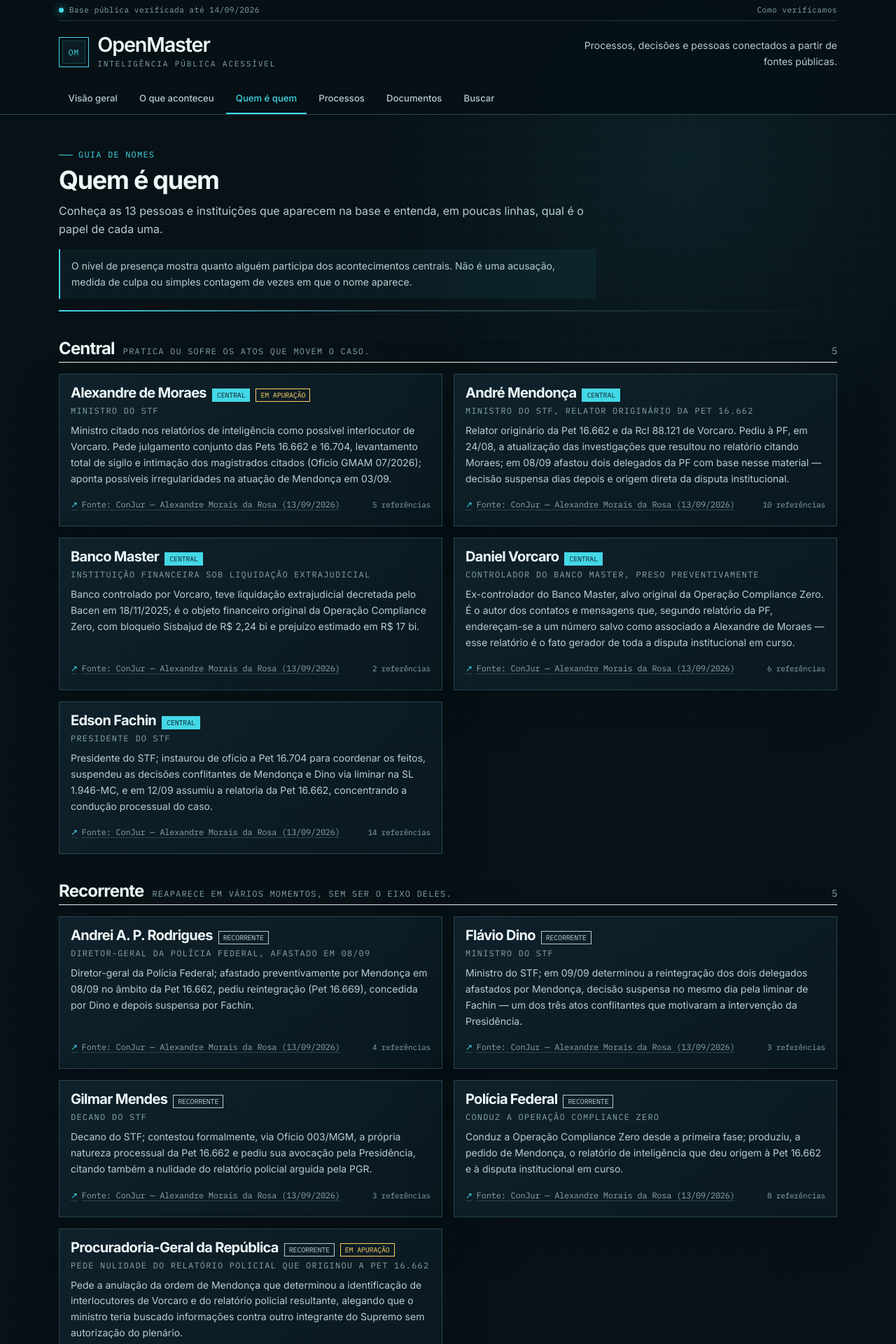
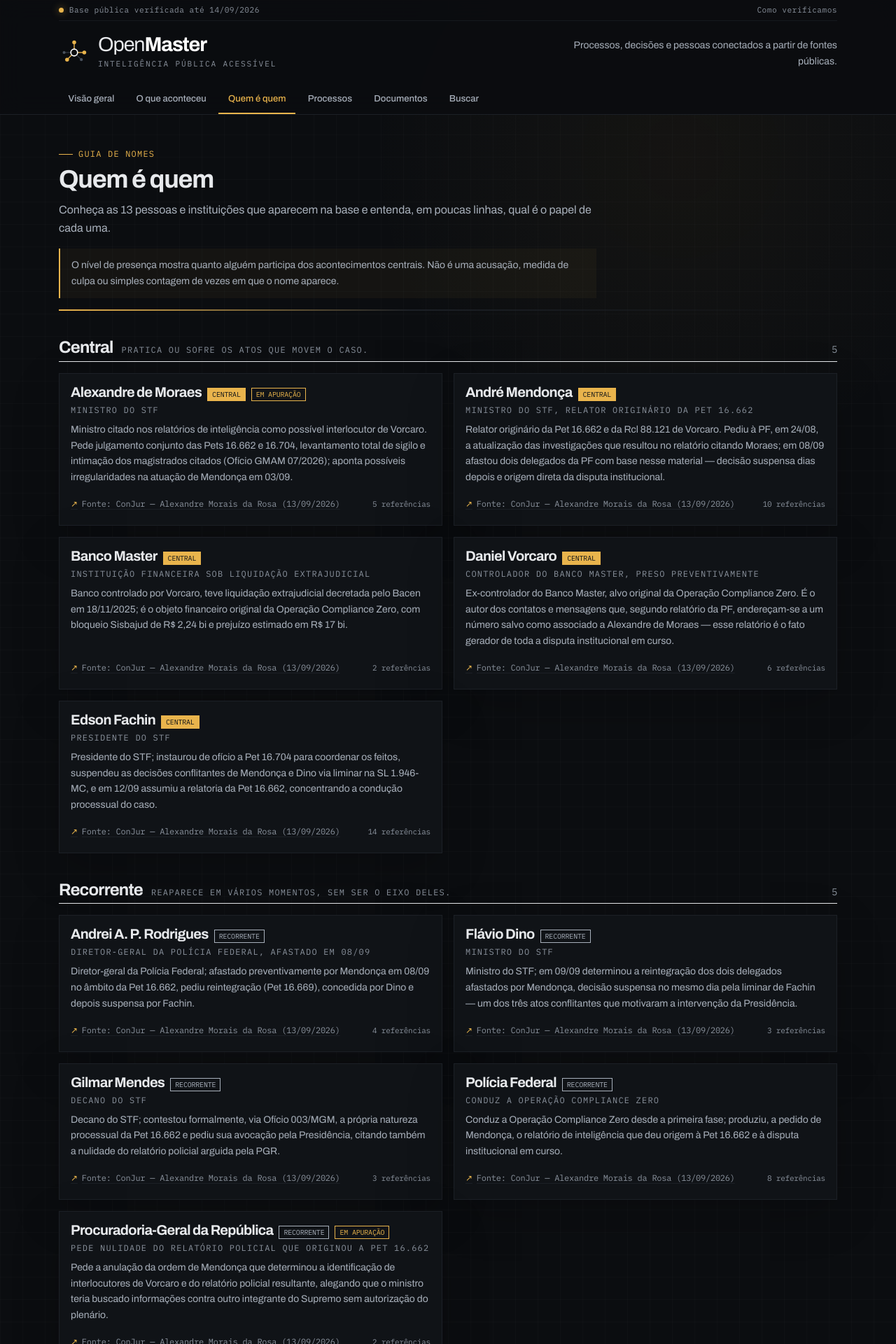
Before and after one commit to IsaacRop/OpenMaster, a Next.js app: page /pessoas in a window 1280 px wide. Shown: the top 1920 px of the page at 70% size. Built offline with nearby package versions, Linux system fonts and the light colour scheme.

Commit message:
feat: aplica marca tipografia e paleta oficiais

```diff
--- a/app/globals.css
+++ b/app/globals.css
@@ -1,19 +1,22 @@
 @import "tailwindcss";
 
 @theme {
-  /* Central de análise: escura, precisa e legível. */
-  --color-paper: #071116;
-  --color-paper-2: #0b1a22;
-  --color-paper-3: #10232d;
-  --color-ink: #edf8fa;
-  --color-ink-2: #b7cdd2;
-  --color-ink-3: #86a5ad;
-  --color-rule: #294650;
-  --color-seal: #43d8e6;
-  --color-seal-soft: #79e5ed;
-  --color-gold: #ffd166;
+  /* Tokens oficiais da identidade OpenMaster. */
+  --color-paper: #0b0d10;
+  --color-paper-2: #0e1116;
+  --color-paper-3: #101317;
+  --color-ink: #e7e9ec;
+  --color-ink-2: #a8b0bb;
+  --color-ink-3: #8a929d;
+  --color-rule: #1c2026;
+  --color-rule-strong: #232830;
+  --color-seal: #e9b44c;
+  --color-seal-soft: #f5ce86;
+  --color-gold: #e9b44c;
+  --color-ok: #4fa98a;
+  --color-disputed: #c2566b;
 
-  --font-serif: var(--font-serif-stack);
+  --font-serif: var(--font-sans-stack);
   --font-mono: var(--font-mono-stack);
   --font-sans: var(--font-sans-stack);
 }
@@ -34,9 +37,9 @@
   min-width: 320px;
   /* Grade técnica discreta: atmosfera de análise sem competir com o conteúdo. */
   background-image:
-    radial-gradient(circle at 76% 8%, rgba(67, 216, 230, 0.08), transparent 28rem),
-    linear-gradient(rgba(67, 216, 230, 0.025) 1px, transparent 1px),
-    linear-gradient(90deg, rgba(67, 216, 230, 0.025) 1px, transparent 1px);
+    radial-gradient(circle at 76% 8%, rgba(233, 180, 76, 0.045), transparent 28rem),
+    linear-gradient(rgba(255, 255, 255, 0.014) 1px, transparent 1px),
+    linear-gradient(90deg, rgba(255, 255, 255, 0.014) 1px, transparent 1px);
   background-size: auto, 32px 32px, 32px 32px;
 }
 
@@ -80,20 +83,6 @@
   backdrop-filter: blur(16px);
 }
 
-.brand-mark {
-  display: grid;
-  height: 2.7rem;
-  width: 2.7rem;
-  place-items: center;
-  border: 1px solid var(--color-seal);
-  background: rgba(67, 216, 230, 0.06);
-  color: var(--color-seal);
-  font-family: var(--font-mono);
-  font-size: 0.72rem;
-  letter-spacing: 0.08em;
-  box-shadow: inset 0 0 0 4px var(--color-paper), inset 0 0 0 5px rgba(67, 216, 230, 0.22);
-}
-
 .status-line,
 .meta-link {
   display: inline-flex;
@@ -112,7 +101,7 @@
   flex: none;
   border-radius: 999px;
   background: var(--color-seal);
-  box-shadow: 0 0 0.75rem rgba(67, 216, 230, 0.85);
+  box-shadow: 0 0 0.65rem rgba(233, 180, 76, 0.58);
 }
 
 .nav-link {
@@ -128,7 +117,7 @@
 
 .nav-link:hover {
   color: var(--color-ink);
-  background: rgba(67, 216, 230, 0.045);
+  background: rgba(233, 180, 76, 0.035);
 }
 
 .nav-link-active {
@@ -183,7 +172,7 @@
 
 .panel {
   border: 1px solid var(--color-rule);
-  background: linear-gradient(145deg, rgba(16, 35, 45, 0.9), rgba(11, 26, 34, 0.78));
+  background: var(--color-paper-3);
   box-shadow: 0 1.25rem 4rem rgba(0, 0, 0, 0.18);
 }
 
@@ -207,7 +196,7 @@
 
 .plain-note {
   border-left: 2px solid var(--color-seal);
-  background: rgba(67, 216, 230, 0.055);
+  background: rgba(233, 180, 76, 0.045);
   padding: 0.8rem 1rem;
   color: var(--color-ink-2);
 }
@@ -229,7 +218,7 @@
 .action-primary { border: 1px solid var(--color-seal); background: var(--color-seal); color: var(--color-paper); }
 .action-secondary { border: 1px solid var(--color-rule); color: var(--color-ink); }
 .action-primary:hover, .action-secondary:hover { transform: translateY(-1px); }
-.action-secondary:hover { border-color: var(--color-seal); background: rgba(67, 216, 230, 0.055); }
+.action-secondary:hover { border-color: var(--color-seal); background: rgba(233, 180, 76, 0.045); }
 
 .discovery-card {
   position: relative;
@@ -237,7 +226,7 @@
   min-height: 15rem;
   flex-direction: column;
   border: 1px solid var(--color-rule);
-  background: linear-gradient(150deg, rgba(16, 35, 45, 0.88), rgba(7, 17, 22, 0.9));
+  background: var(--color-paper-3);
   padding: 1.25rem;
   text-decoration: none;
   transition: border-color 180ms ease, transform 180ms ease, background 180ms ease;
@@ -257,7 +246,7 @@
 .discovery-card:hover {
   transform: translateY(-2px);
   border-color: var(--color-seal);
-  background: linear-gradient(150deg, rgba(18, 44, 54, 0.95), rgba(7, 17, 22, 0.95));
+  background: #141820;
 }
 
 @media print {
--- a/app/layout.tsx
+++ b/app/layout.tsx
@@ -1,18 +1,12 @@
 import type { Metadata } from "next";
 import Link from "next/link";
-import { IBM_Plex_Mono, Inter, Source_Serif_4 } from "next/font/google";
+import { Archivo, IBM_Plex_Mono } from "next/font/google";
 
 import Disclaimer from "@/components/Disclaimer";
+import LogoMark from "@/components/LogoMark";
 import MainNav from "@/components/MainNav";
 import { dataCorte } from "@/lib/data";
 import "./globals.css";
-
-const serif = Source_Serif_4({
-  subsets: ["latin"],
-  weight: ["400", "600", "700"],
-  variable: "--font-serif-stack",
-  display: "swap",
-});
 
 const mono = IBM_Plex_Mono({
   subsets: ["latin"],
@@ -21,8 +15,9 @@
   display: "swap",
 });
 
-const sans = Inter({
+const sans = Archivo({
   subsets: ["latin"],
+  weight: ["400", "500", "600", "700"],
   variable: "--font-sans-stack",
   display: "swap",
 });
@@ -35,7 +30,7 @@
 
 export default function RootLayout({ children }: { children: React.ReactNode }) {
   return (
-    <html lang="pt-BR" className={`${serif.variable} ${mono.variable} ${sans.variable}`}>
+    <html lang="pt-BR" className={`${mono.variable} ${sans.variable}`}>
       <body className="min-h-screen antialiased">
         <a href="#conteudo" className="skip-link">
           Pular para o conteúdo
@@ -54,11 +49,11 @@
             </div>
 
             <div className="flex flex-wrap items-end justify-between gap-x-8 gap-y-3 py-5">
-              <Link href="/" className="group inline-flex items-center gap-3 no-underline">
-                <span className="brand-mark" aria-hidden="true">OM</span>
+              <Link href="/" className="group inline-flex items-center gap-3 no-underline" aria-label="OpenMaster - início">
+                <LogoMark size={44} />
                 <span>
                   <span className="block text-[1.55rem] font-semibold leading-none tracking-[-0.04em] text-ink sm:text-[1.8rem]">
-                    OpenMaster
+                    <span className="font-normal text-ink">Open</span><span className="font-bold text-white">Master</span>
                   </span>
                   <span className="mt-1 block font-mono text-[0.7rem] uppercase tracking-[0.16em] text-ink-3">
                     inteligência pública acessível
--- /dev/null
+++ b/components/LogoMark.tsx
@@ -0,0 +1,25 @@
+export default function LogoMark({ size = 42 }: { size?: number }) {
+  return (
+    <svg
+      width={size}
+      height={size}
+      viewBox="0 0 64 64"
+      fill="none"
+      aria-hidden="true"
+      className="shrink-0"
+    >
+      <circle cx="32" cy="32" r="21" stroke="var(--color-rule-strong)" strokeWidth="1.2" strokeDasharray="3 5" />
+      <line x1="32" y1="32" x2="53" y2="32" stroke="var(--color-seal)" strokeWidth="2" />
+      <line x1="32" y1="32" x2="32" y2="11" stroke="var(--color-seal)" strokeWidth="2" />
+      <line x1="32" y1="32" x2="17.2" y2="46.8" stroke="var(--color-seal)" strokeWidth="2" />
+      <line x1="32" y1="32" x2="11" y2="32" stroke="#39414c" strokeWidth="1.5" />
+      <line x1="32" y1="32" x2="46.8" y2="46.8" stroke="#39414c" strokeWidth="1.5" />
+      <circle cx="53" cy="32" r="4" fill="var(--color-seal)" />
+      <circle cx="32" cy="11" r="4" fill="var(--color-seal)" />
+      <circle cx="17.2" cy="46.8" r="4" fill="var(--color-seal)" />
+      <circle cx="11" cy="32" r="3" fill="#4a535f" />
+      <circle cx="46.8" cy="46.8" r="3" fill="#4a535f" />
+      <circle cx="32" cy="32" r="7" fill="var(--color-paper)" stroke="#fff" strokeWidth="2.4" />
+    </svg>
+  );
+}
```
Also changed, not shown: app/icon.svg (added).
